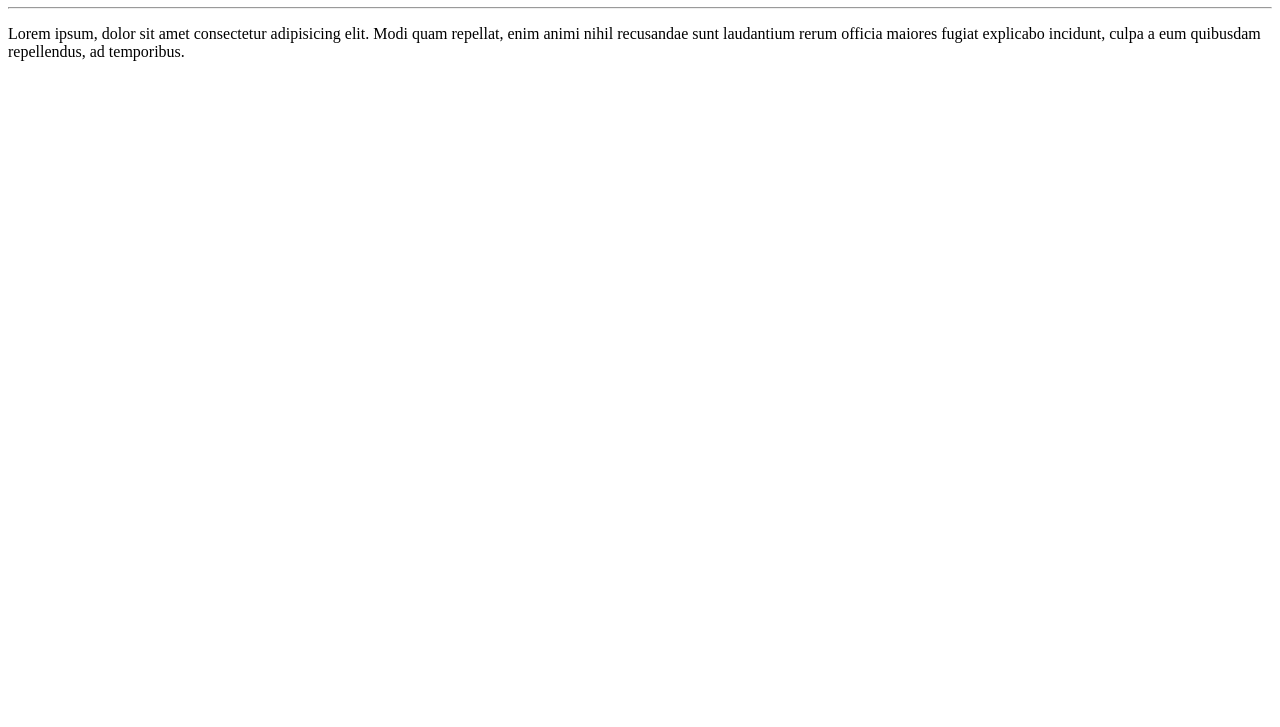
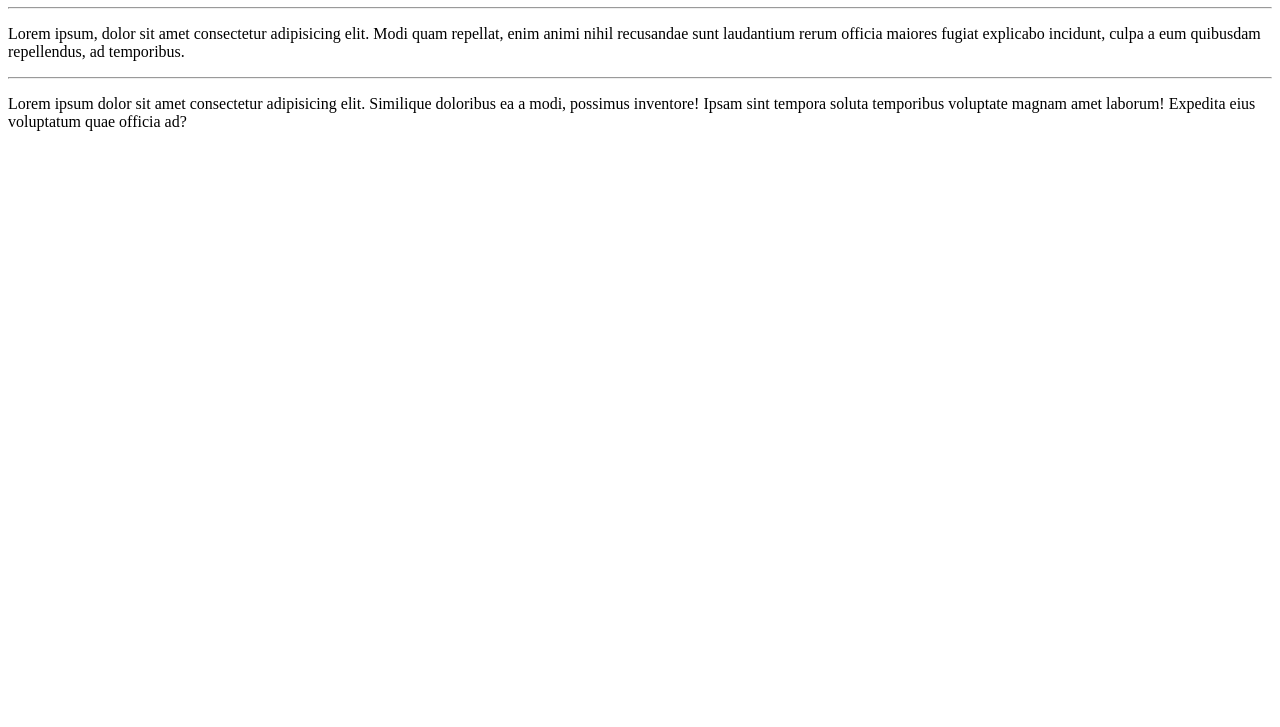
Before and after one commit to Alef-Martins/ola-mundo, a plain HTML site: page site-exemplo/index.html in a window 1280 px wide. Shown: the part 73-800 px from the top of the page. Drawn offline with Linux system fonts and the light colour scheme.

Commit message:
adicionei um parágrafo

```diff
--- a/site-exemplo/index.html
+++ b/site-exemplo/index.html
@@ -10,5 +10,7 @@
    <h1>Olá, Mundo!</h1>
    <hr>
    <p>Lorem ipsum, dolor sit amet consectetur adipisicing elit. Modi quam repellat, enim animi nihil recusandae sunt laudantium rerum officia maiores fugiat explicabo incidunt, culpa a eum quibusdam repellendus, ad temporibus.</p>
+   <hr>
+   <p>Lorem ipsum dolor sit amet consectetur adipisicing elit. Similique doloribus ea a modi, possimus inventore! Ipsam sint tempora soluta temporibus voluptate magnam amet laborum! Expedita eius voluptatum quae officia ad?</p>
 </body>
 </html>
```
